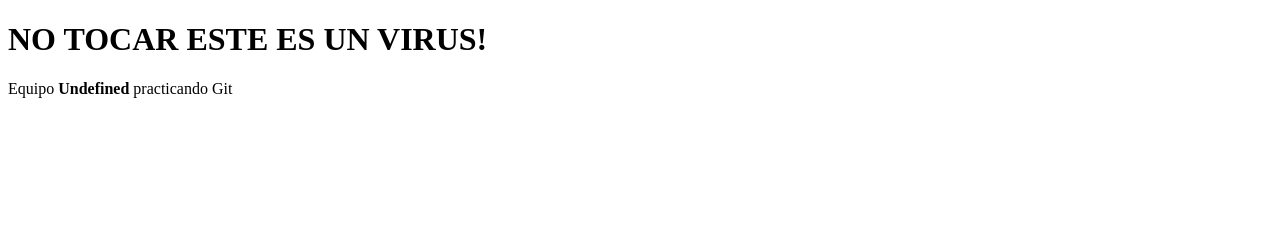
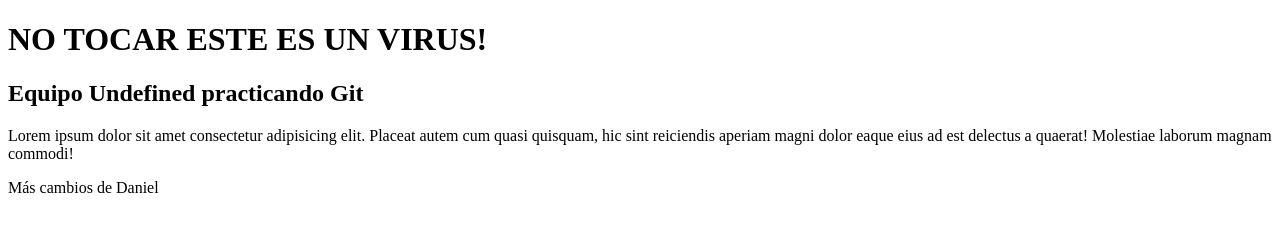
Before and after one commit to MansuttiD/UndefinedTeam, a plain HTML site: page index.html in a window 1280 px wide. Drawn offline with Linux system fonts and the light colour scheme.

Commit message:
Agregue dos parrafors y cambie una etiqueta por h2

```diff
--- a/index.html
+++ b/index.html
@@ -9,7 +9,9 @@
 <body>
     <H1>NO TOCAR ESTE ES UN VIRUS!</H1>
     <div>
-        <hi>Equipo <b>Undefined</b> practicando Git</hi>
+        <h2>Equipo <b>Undefined</b> practicando Git</h2>
+        <p>Lorem ipsum dolor sit amet consectetur adipisicing elit. Placeat autem cum quasi quisquam, hic sint reiciendis aperiam magni dolor eaque eius ad est delectus a quaerat! Molestiae laborum magnam commodi!</p>
+        <p>Más cambios de Daniel</p>
     </div>
 </body>
 </html>
```
